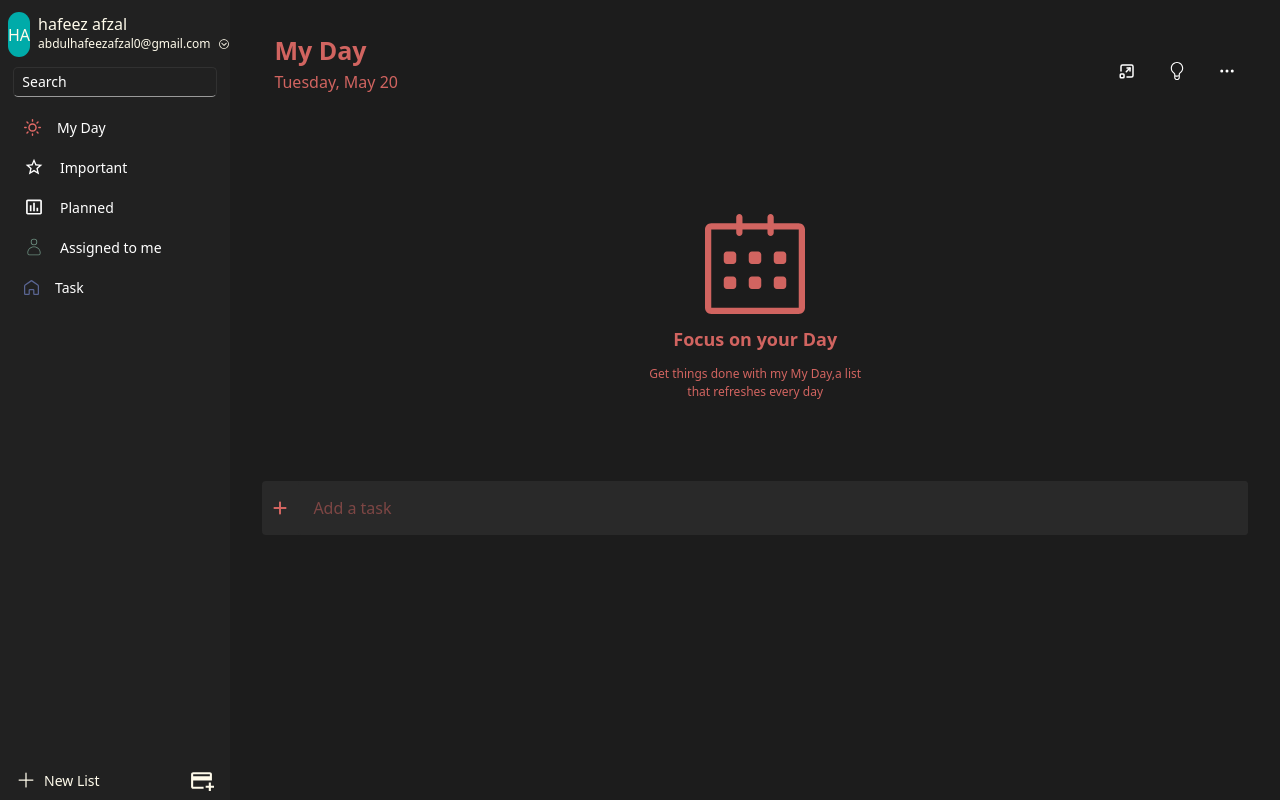
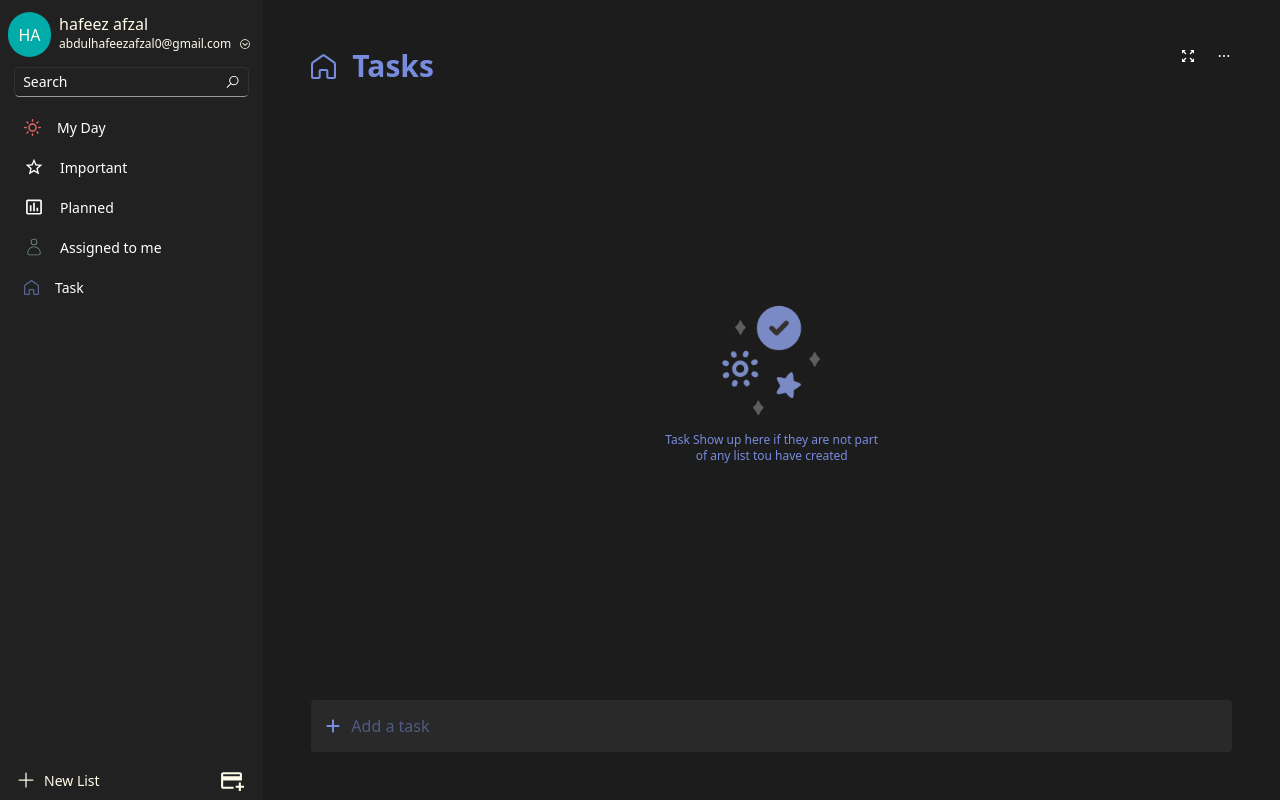
Before and after one commit to Salmanafzal8/Microdoft-Todo, a React (Vite) app: page /myday in a window 1280 px wide. Built offline with nearby package versions, Linux system fonts and the light colour scheme.

Commit message:
Task page added

```diff
--- a/src/App.jsx
+++ b/src/App.jsx
@@ -1,16 +1,13 @@
-
-import './App.css'
-import Sidebar from './Layout/Sidebar';
-import Home from './Pages/Homepage';
-import Myday from './Pages/MyDay';
+// src/App.jsx
+import './App.css';
+import Home from './Pages/Homepage'; // Folder with index.jsx
 
 function App() {
   return (
-    <div className='flex flex-row'>
-  <Sidebar/>
-  <Myday/>
+    <div>
+      <Home />
     </div>
   );
 }
 
-export default App
+export default App;
--- a/src/Components/InputTodo/index.jsx
+++ b/src/Components/InputTodo/index.jsx
@@ -3,12 +3,12 @@ import { FaPlus } from "react-icons/fa6";
 
 const InputTodo = () => {
   return (
-    <div className="bg-[#292929] hover:bg-[#343435]  flex flex-row rounded mt-[80px]">
+    <div className="bg-[#292929] hover:bg-[#343435] p-1 flex flex-row rounded mt-[80px]">
       <button>
-        <FaPlus className="text-[#d16460] font-[100px] mx-[10px]" />
+        <FaPlus className="text-[#788cde] font-[100px] mx-[10px]" />
       </button>
       <input
-        className=" p-[15px]  hover:bg-[#343435] outline-none text-[#d16460] rounded bg-[#292929]  w-full"
+        className=" py-[10px]  hover:bg-[#343435] outline-none text-[#788cde] rounded bg-[#292929]  w-full"
         placeholder="Add a task"
         type="add a task "
       />
--- a/src/Layout/Sidebar/index.jsx
+++ b/src/Layout/Sidebar/index.jsx
@@ -13,7 +13,7 @@ const Sidebar = () => {
    const [showDropdown, setShowDropdown] = useState(false);
   return (
 
-  <div className="w-[18%] h-[100vh] bg-[#212121] text-amber-50 flex flex-col justify-between items-start px-2 pt-3 pb-0">
+  <div className="min-w-[20%] h-[100vh] bg-[#212121] text-amber-50 flex flex-col justify-between items-start px-2 pt-3 pb-0">
   <div className="flex flex-col gap-2.5 w-full">
     <div className="flex gap-2 justify-start items-start">
       <div className="h-[45px] w-[45px] rounded-full bg-[#00aba9] text-center flex items-center justify-center">
--- a/src/Pages/Homepage/index.jsx
+++ b/src/Pages/Homepage/index.jsx
@@ -1,14 +1,15 @@
-import React from 'react'
-import Sidebar from '../../Layout/Sidebar'
-import Myday from '../MyDay'
+// src/Pages/Homepage/index.jsx
+import React from 'react';
+import Sidebar from '../../Layout/Sidebar';
+import Tasks from '../Tasks'; // This points to index.jsx in /Tasks
 
 const Home = () => {
   return (
-    <div>
-      <Sidebar/>
-      <Myday/>
+    <div className="flex flex-row">
+      <Sidebar />
+      <Tasks />
     </div>
-  )
-}
+  );
+};
 
-export default Home
+export default Home;
--- a/src/Pages/MyDay/index.jsx
+++ b/src/Pages/MyDay/index.jsx
@@ -8,7 +8,7 @@ import InputTodo from "../../Components/InputTodo";
 
 const Myday = () => {
   return (
-    <div className="bg-[#1c1c1c] w-[82%] pt-8 px-8 ">
+    <div className="bg-[#1c1c1c] min-w-[82%] pt-8 px-8 ">
       <div className="flex flex-row  align-center justify-between px-3">
         <div className="flex flex-col  ">
           <h1 className=" font-semibold text-[#d16460] text-[25px] ">My Day </h1>
--- /dev/null
+++ b/src/Pages/Tasks/index.jsx
@@ -0,0 +1,35 @@
+import React from "react";
+import { MdAddCard } from "react-icons/md";
+import { GrHomeRounded } from "react-icons/gr";
+import { PiDotsThreeBold } from "react-icons/pi";
+ import { BiExpand } from "react-icons/bi";
+ import InputTodo from "../../Components/InputTodo";
+import capture from '../../assets/Capture.PNG';
+
+function Tasks() {
+  return (
+    <div className=" w-[80%] bg-[#1c1c1c] text-[#788cde] p-12 flex flex-col justify-between">
+      <div className="flex  justify-between w-[100%] ">
+        <div className="flex justify-center items-center gap-4">
+        <GrHomeRounded className="text-[25px]" />
+        <h1 className="text-3xl font-semibold"> Tasks</h1>
+        </div>
+
+      <div className="text-white flex gap-5">
+
+<BiExpand className="font-bold" />
+<PiDotsThreeBold className="font-bold" />
+      </div>
+      </div>
+
+      <div className="flex flex-col items-center pt-12">
+        <img src={capture} height='150' width='150' alt="" />
+        <p className="text-xs text-center">Task Show up here if they are not part <br /> of any list tou have created</p>
+      </div>
+<InputTodo className="placeholder-[#788cde]" />
+
+    </div>
+  );
+}
+
+export default Tasks;
```
Also changed, not shown: src/assets/Capture.PNG (added).
